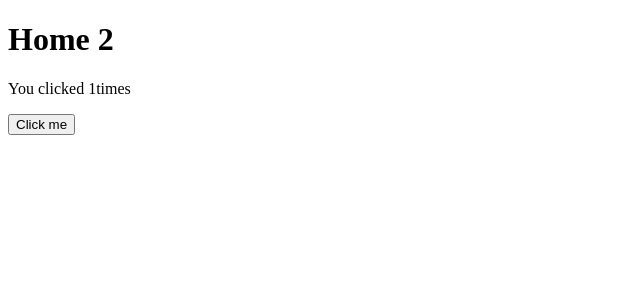
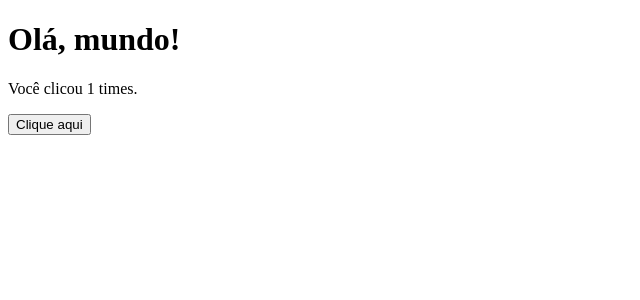
Before and after one commit to LeninGS/mc-count, a Next.js app: page / in a window 1280 px wide. Shown: the top 300 px of the page, without its empty margins (0-640 px from the left). Built offline with nearby package versions, Linux system fonts and the light colour scheme.

Commit message:
tradução da página principal

```diff
--- a/pages/index.js
+++ b/pages/index.js
@@ -1,7 +1,7 @@
 import React, { useState } from 'react';
 
 function Home() {
-    return <div><h1> Home 2 </h1>
+    return <div><h1>Olá, mundo!</h1>
         <Counter />
     </div>;
 }
@@ -16,9 +16,12 @@ function Counter() {
 
     return (
         <div>
-            <p> You clicked {count}
-                times </p><button onClick={adicionarContador}>
-                Click me </button>
+            <p>
+                Você clicou {count} times.
+            </p>
+            <button onClick={adicionarContador}>
+                Clique aqui
+            </button>
         </div>
     );
 }
```
